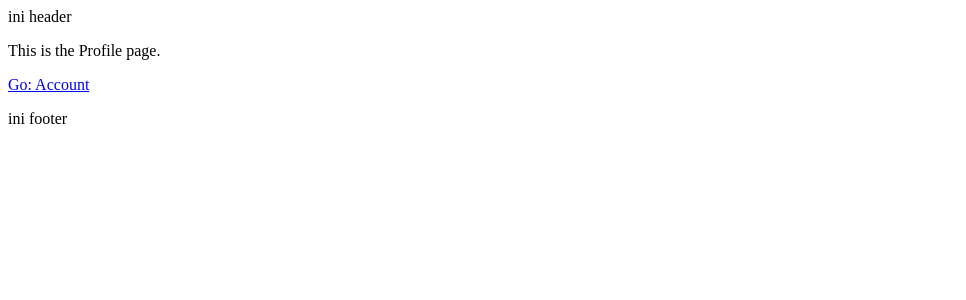
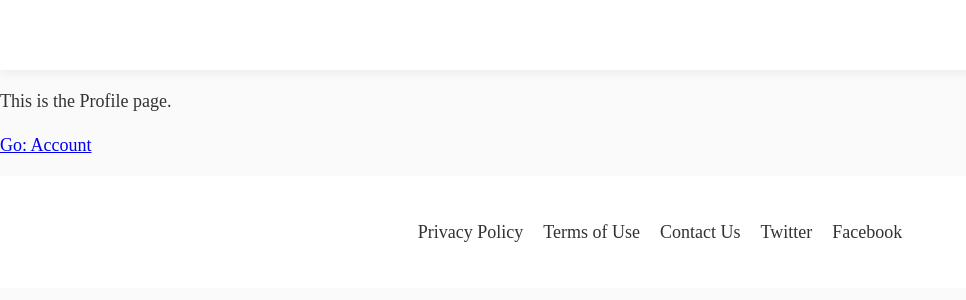
Before and after one commit to azharisubroto/count-every-penny, a Next.js app: page / in a window 1280 px wide. Shown: the top 300 px of the page, without its empty margins (0-966 px from the left). Built offline with nearby package versions, Linux system fonts and the light colour scheme.

Commit message:
final setup

```diff
--- a/package.json
+++ b/package.json
@@ -19,6 +19,7 @@
     "eslint-plugin-prettier": "^3.2.0",
     "eslint-plugin-react": "^7.21.5",
     "eslint-plugin-react-hooks": "^4.2.0",
+    "node-sass": "^5.0.0",
     "prettier": "^2.2.1",
     "styled-jsx-plugin-sass": "^1.0.0"
   }
--- a/src/components/Footer.js
+++ /dev/null
@@ -1,3 +0,0 @@
-export default function Footer(props) {
-  return <footer {...props}>ini footer</footer>
-}
--- /dev/null
+++ b/src/components/Footer.jsx
@@ -0,0 +1,34 @@
+export default function Footer(props) {
+  return (
+    <>
+      <footer {...props}>
+        <div>
+          <ul>
+            <li>Privacy Policy</li>
+            <li>Terms of Use</li>
+            <li>Contact Us</li>
+            <li>Twitter</li>
+            <li>Facebook</li>
+          </ul>
+        </div>
+      </footer>
+      <style jsx>{`
+        footer {
+          background: #fff;
+          padding: 25px 0;
+          text-align: center;
+
+          ul {
+            display: block;
+            list-style: none;
+            text-align: center;
+            li {
+              display: inline-block;
+              margin: 0 10px;
+            }
+          }
+        }
+      `}</style>
+    </>
+  )
+}
--- a/src/components/NavBar.js
+++ /dev/null
@@ -1,3 +0,0 @@
-export default function NavBar(props) {
-  return <header {...props}>ini header</header>
-}
--- /dev/null
+++ b/src/components/NavBar.jsx
@@ -0,0 +1,16 @@
+export default function NavBar(props) {
+  return (
+    <>
+      <header {...props}></header>
+      <style jsx>
+        {`
+          header {
+            background: #fff;
+            height: 70px;
+            box-shadow: 0px 4px 10px rgba(0, 0, 0, 0.05);
+          }
+        `}
+      </style>
+    </>
+  )
+}
--- a/src/layout/Article.js
+++ b/src/layout/Article.js
@@ -12,6 +12,21 @@ export default function Article({ children }) {
       {children}
 
       <Footer />
+
+      <style jsx global>{`
+        html {
+          padding: 0;
+          margin: 0;
+        }
+        body {
+          background: #fafafa;
+          color: #323232;
+          font-size: 18px;
+          line-height: 26px;
+          padding: 0;
+          margin: 0;
+        }
+      `}</style>
     </>
   )
 }
```
Also changed, not shown: .babelrc (added), 1 other file (tests, documents, lock files or other folders).
